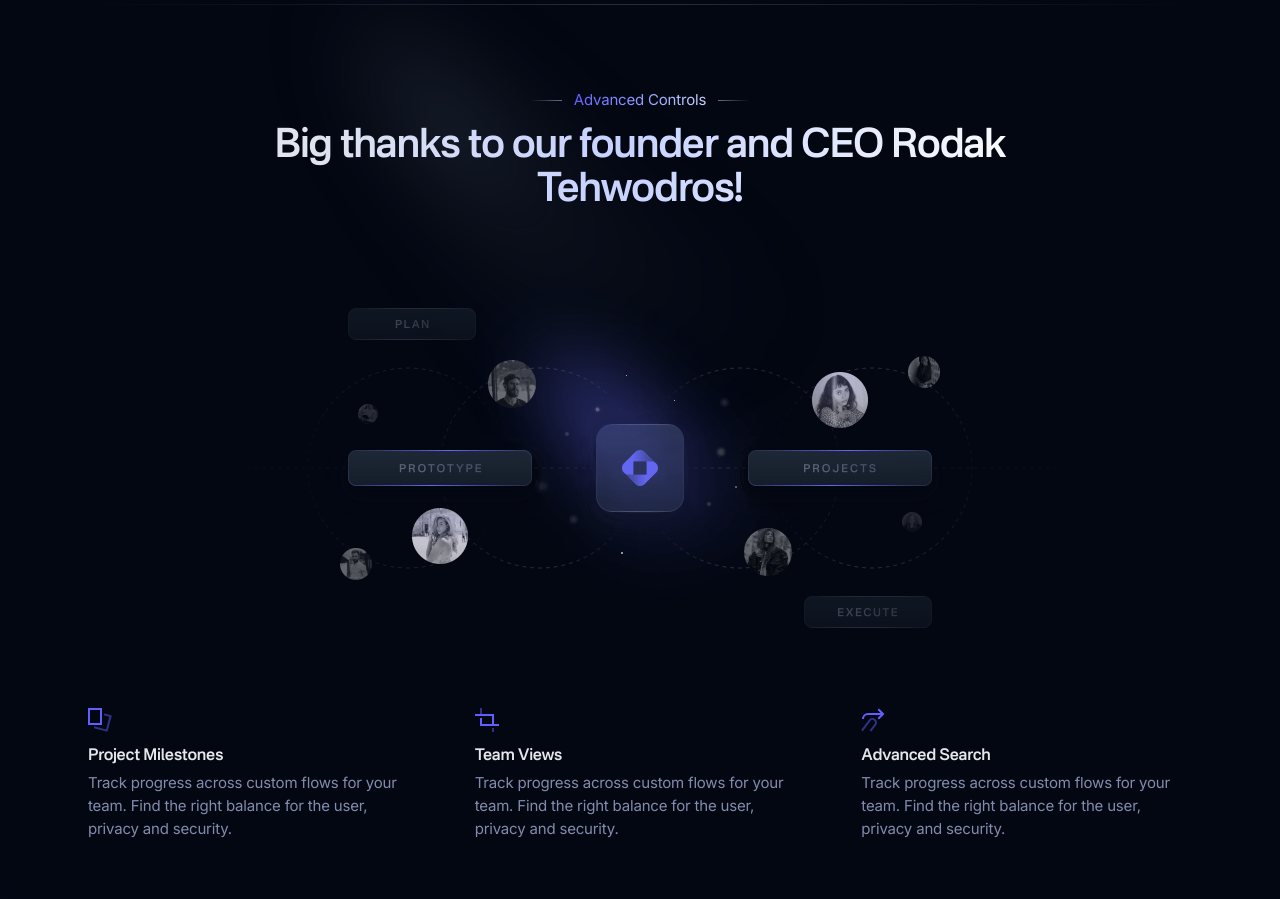
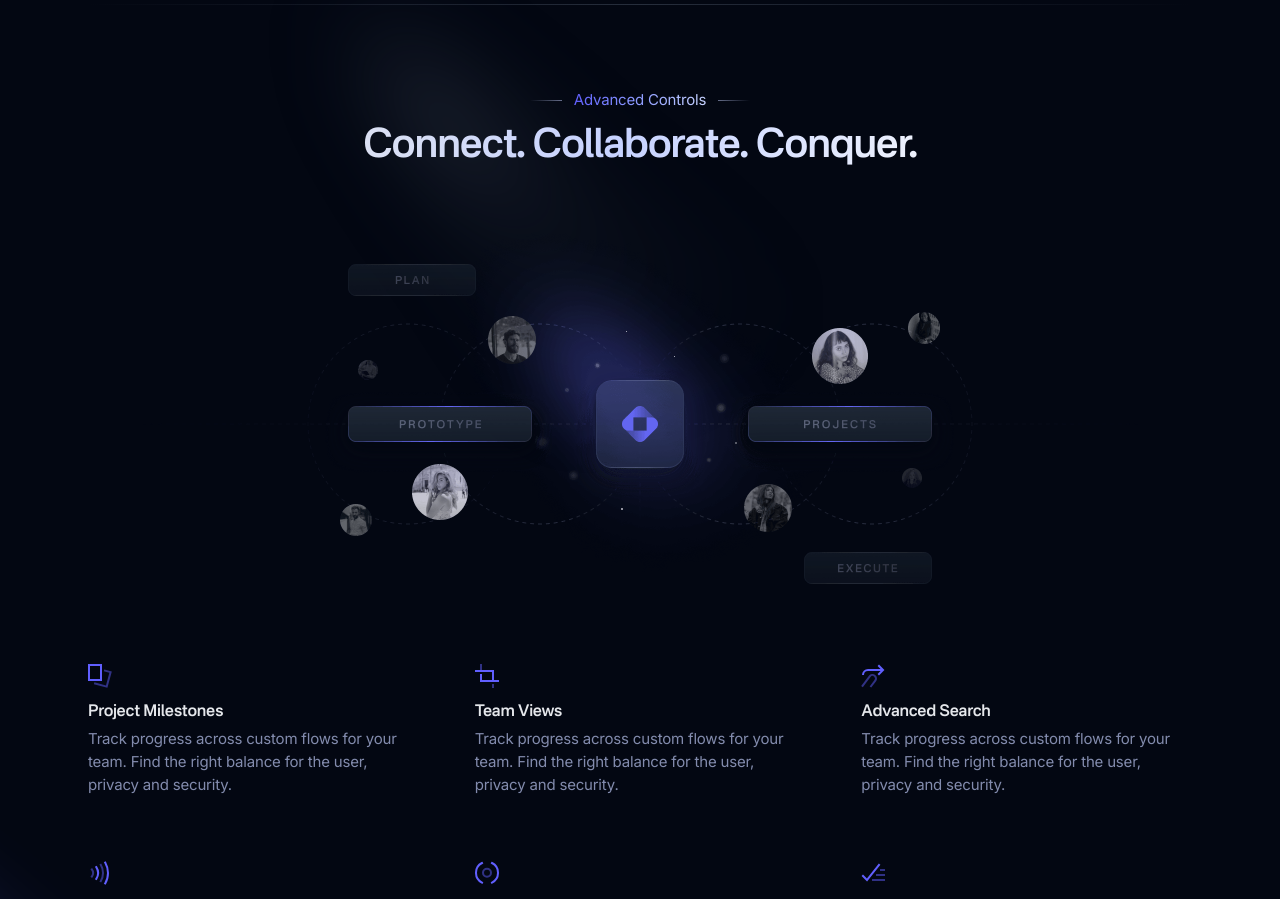
Before and after one commit to Eyuelwoldeh/TradeSphere-Front-end-tsx, a Next.js app: page / in a window 1280 px wide. Shown: the part 1280-2179 px from the top of the page. Built offline with nearby package versions, Linux system fonts and the light colour scheme.

Commit message:
new slogan ...

```diff
--- a/components/features.tsx
+++ b/components/features.tsx
@@ -40,7 +40,7 @@ export default function Features() {
               </span>
             </div>
             <h2 className="animate-[gradient_6s_linear_infinite] bg-[linear-gradient(to_right,var(--color-gray-200),var(--color-indigo-200),var(--color-gray-50),var(--color-indigo-300),var(--color-gray-200))] bg-[length:200%_auto] bg-clip-text pb-4 font-nacelle text-3xl font-semibold text-transparent md:text-4xl">
-              Big thanks to our founder and CEO Rodak Tehwodros!
+              Connect. Collaborate. Conquer.
             </h2>
           </div>
           <div className="flex justify-center pb-4 md:pb-12" data-aos="fade-up">
```
